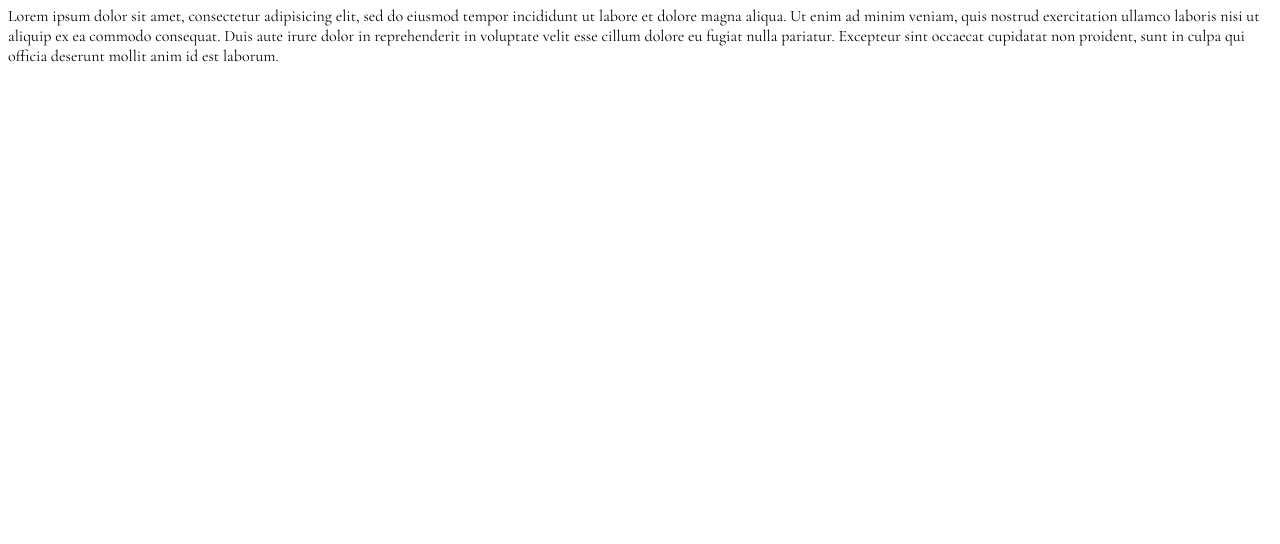
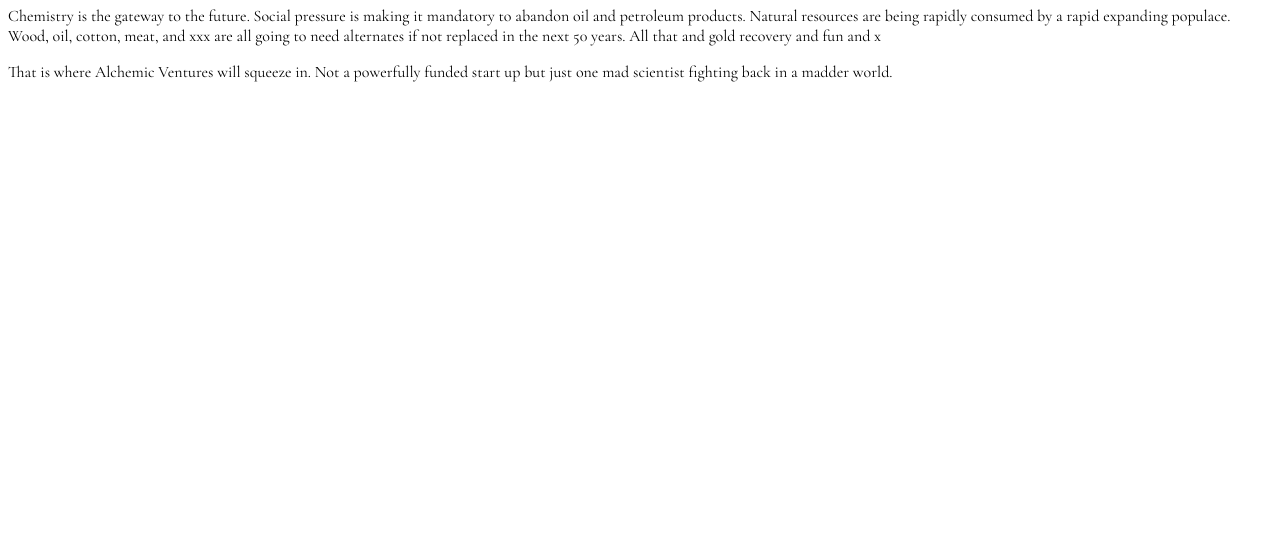
Before and after one commit to alchemv/Alchemic-Ventures, a plain HTML site: page docs/index.html in a window 1280 px wide. Shown: the part 256-800 px from the top of the page. Drawn offline with nearby package versions, Linux system fonts and the light colour scheme; a web font is replaced by a local one.

Commit message:
bio added

```diff
--- a/docs/index.html
+++ b/docs/index.html
@@ -20,8 +20,11 @@
   <h1>Alchemic Ventures</h1>
 
 </header>
-<p>Lorem ipsum dolor sit amet, consectetur adipisicing elit, sed do eiusmod tempor incididunt ut labore et dolore magna aliqua. Ut enim ad minim veniam, quis nostrud exercitation ullamco laboris nisi ut aliquip ex ea commodo consequat. Duis aute irure dolor in reprehenderit in voluptate velit esse cillum dolore eu fugiat nulla pariatur. Excepteur sint occaecat cupidatat non proident, sunt in culpa qui officia deserunt mollit anim id est laborum.</p>
+<main>
+<p>Chemistry is the gateway to the future. Social pressure is making it mandatory to abandon oil and petroleum products. Natural resources are being rapidly consumed by a rapid expanding populace. Wood, oil, cotton, meat, and xxx are all going to need alternates if not replaced in the next 50 years. All that and gold recovery and fun and x</p>
 
+<p>That is where Alchemic Ventures will squeeze in. Not a powerfully funded start up but just one mad scientist fighting back in a madder world.</p>
 
+<main>
   </body>
 </html>
```
